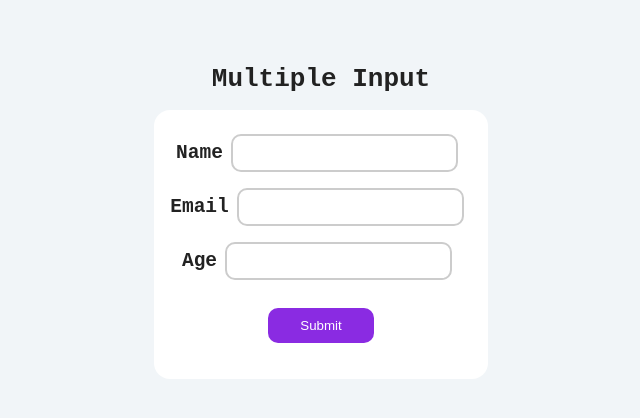
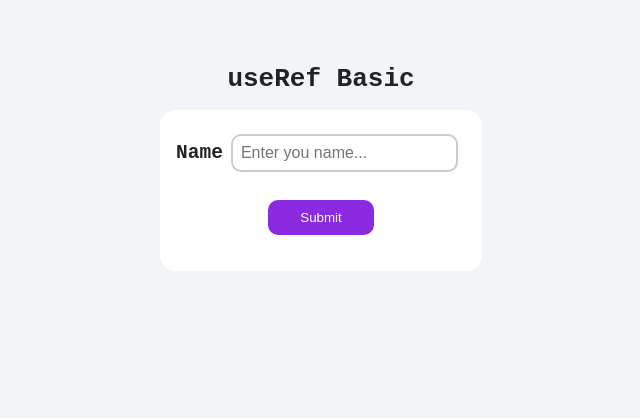
Before and after one commit to jyotip101/react-practice-projects, a React (Create React App) app: page / in a window 1280 px wide. Shown: the top 418 px of the page, without its empty margins (319-959 px from the left). Built offline with nearby package versions, Linux system fonts and the light colour scheme.

Commit message:
useRef basic

```diff
--- a/src/App.js
+++ b/src/App.js
@@ -8,7 +8,8 @@ import './app.css'
 // import ShowHide from './Show-And-Hide-Example/ShowHide';
 // import Menu from './Menu-Example/Menu';
 // import ControlledInput from './Controlled-Input-Example/ControlledInput'
-import MultipleInput from './Multiple-Input-Controls/MultipleInput'
+// import MultipleInput from './Multiple-Input-Controls/MultipleInput'
+import UseRefBasic from './useRef-basics/UseRefBasic'
 
 function App() {
   return (
@@ -19,7 +20,8 @@ function App() {
       {/* <ShowHide/> */}
       {/* <Menu /> */}
       {/* <ControlledInput /> */}
-      <MultipleInput />
+      {/* <MultipleInput /> */}
+      <UseRefBasic />
     </div>
   )
 }
--- /dev/null
+++ b/src/useRef-basics/UseRefBasic.js
@@ -0,0 +1,48 @@
+import React, { useRef } from 'react'
+import { useEffect } from 'react'
+
+const useRefBasic = () => {
+  const refValue = useRef(null)
+  const butValue = useRef(null)
+
+  const handleSubmit = (e) => {
+    e.preventDefault()
+    console.log(refValue.current.value)
+    console.log(butValue.current)
+  }
+
+  useEffect(() => {
+    console.log(refValue.current)
+    refValue.current.focus()
+  })
+
+  return (
+    <>
+      <h1>useRef Basic</h1>
+      <div className='items'>
+        <form onSubmit={handleSubmit}>
+          <div className='input-item'>
+            <label htmlFor='name'>Name</label>
+            <input
+              type='text'
+              id='name'
+              ref={refValue}
+              placeholder='Enter you name...'
+              name='name'
+            />
+          </div>
+          <button
+            ref={butValue}
+            style={{ backgroundColor: 'blueviolet' }}
+            className='btn'
+            type='submit'
+          >
+            Submit
+          </button>
+        </form>
+      </div>
+    </>
+  )
+}
+
+export default useRefBasic
```
